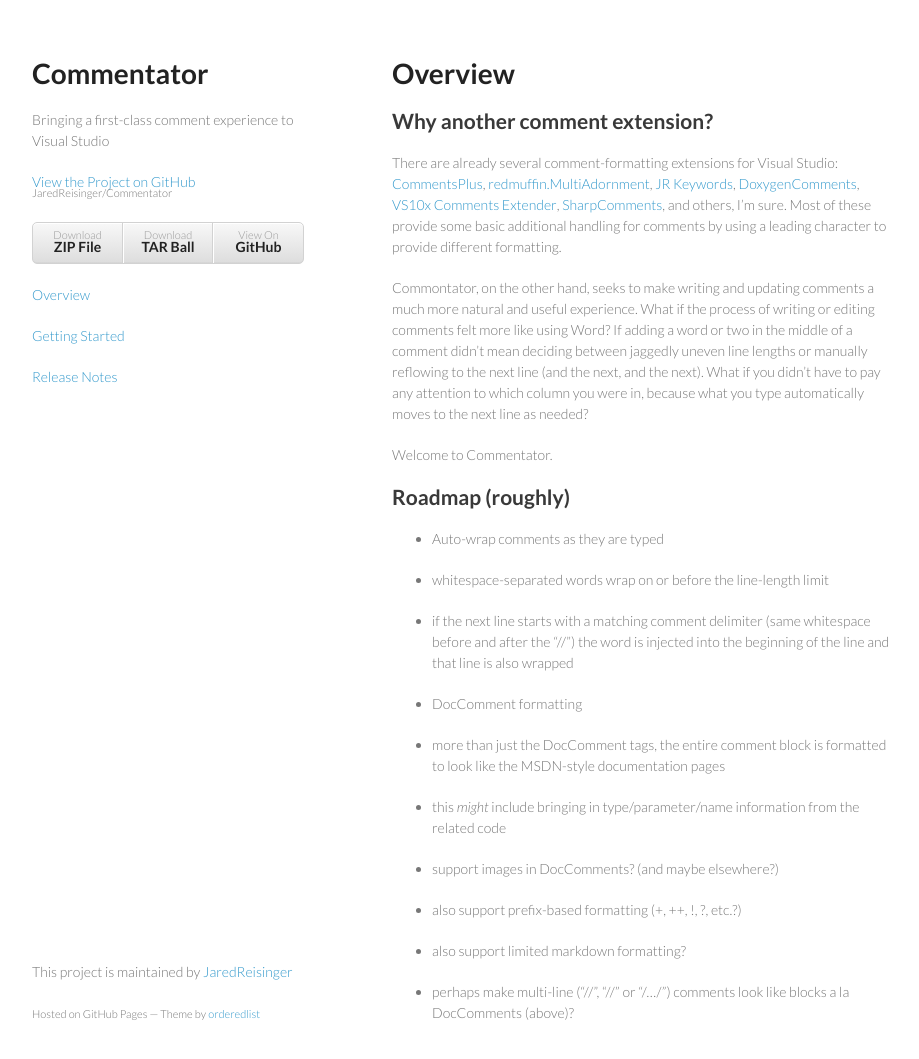
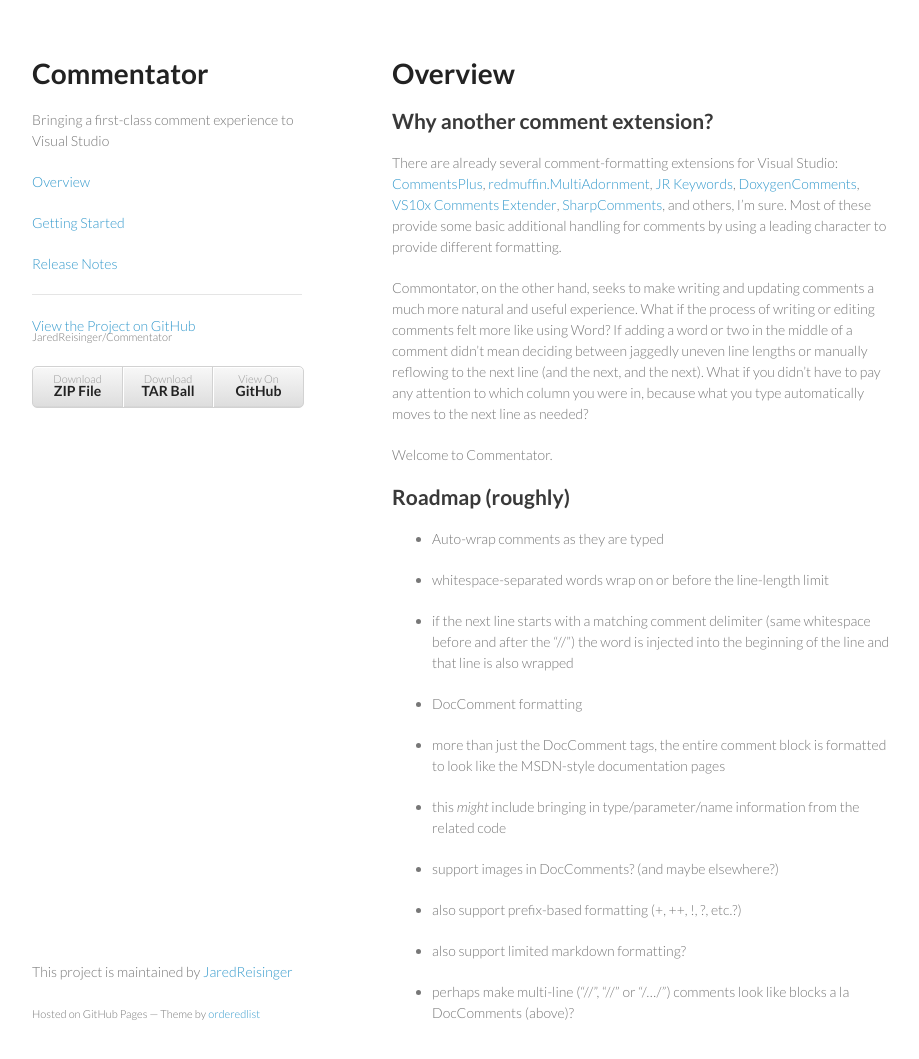
Before and after one commit to JaredReisinger/Commentator, a Jekyll site: the page built from index.md, in a window 1280 px wide and 1093 px high. Shown: the top 1059 px of the window, without its empty margins (178-1097 px from the left). Built offline with Jekyll 4.4.1, drawn with Linux system fonts in a browser that asks for light colours.

Commit message:
more tweaks

```diff
--- a/_layouts/default.html
+++ b/_layouts/default.html
@@ -20,6 +20,14 @@
 
         <p>Bringing a first-class comment experience to Visual Studio</p>
 
+        {% capture cleanedUrl %}{{ page.url | remove_first:'/' }}{% endcapture %}
+        {% capture linkClass %}{% if cleanedUrl == item.link %}current{% endif %}{% endcapture %}
+        {% for item in site.data.mainlinks %}
+        <p class="{{ linkClass }}"><a href="{{ item.link }}">{{ item.title }}</a></p>
+        {% endfor %}
+
+        <hr />
+
         <p class="view">
           <a href="https://github.com/JaredReisinger/Commentator">View the Project on GitHub <small>JaredReisinger/Commentator</small></a>
         </p>
@@ -29,17 +37,6 @@
           <li><a href="https://github.com/JaredReisinger/Commentator/tarball/master">Download <strong>TAR Ball</strong></a></li>
           <li><a href="https://github.com/JaredReisinger/Commentator">View On <strong>GitHub</strong></a></li>
         </ul>
-
-        {% capture cleanedUrl %}{{ page.url | remove_first:'/' }}{% endcapture %}
-        {% for item in site.data.mainlinks %}
-        <p>
-          {% if cleanedUrl == item.link %}
-            <b>{{ item.title }}</b>
-          {% else %}
-            <a href="{{ item.link }}">{{ item.title }}</a>
-          {% endif %}
-        </p>
-        {% endfor %}
 
       </header>
       <section>
--- a/stylesheets/styles.css
+++ b/stylesheets/styles.css
@@ -102,6 +102,10 @@
 }
 
 header h1 {
+  font-weight: bold;
+}
+
+header .current {
   font-weight: bold;
 }
 
```
